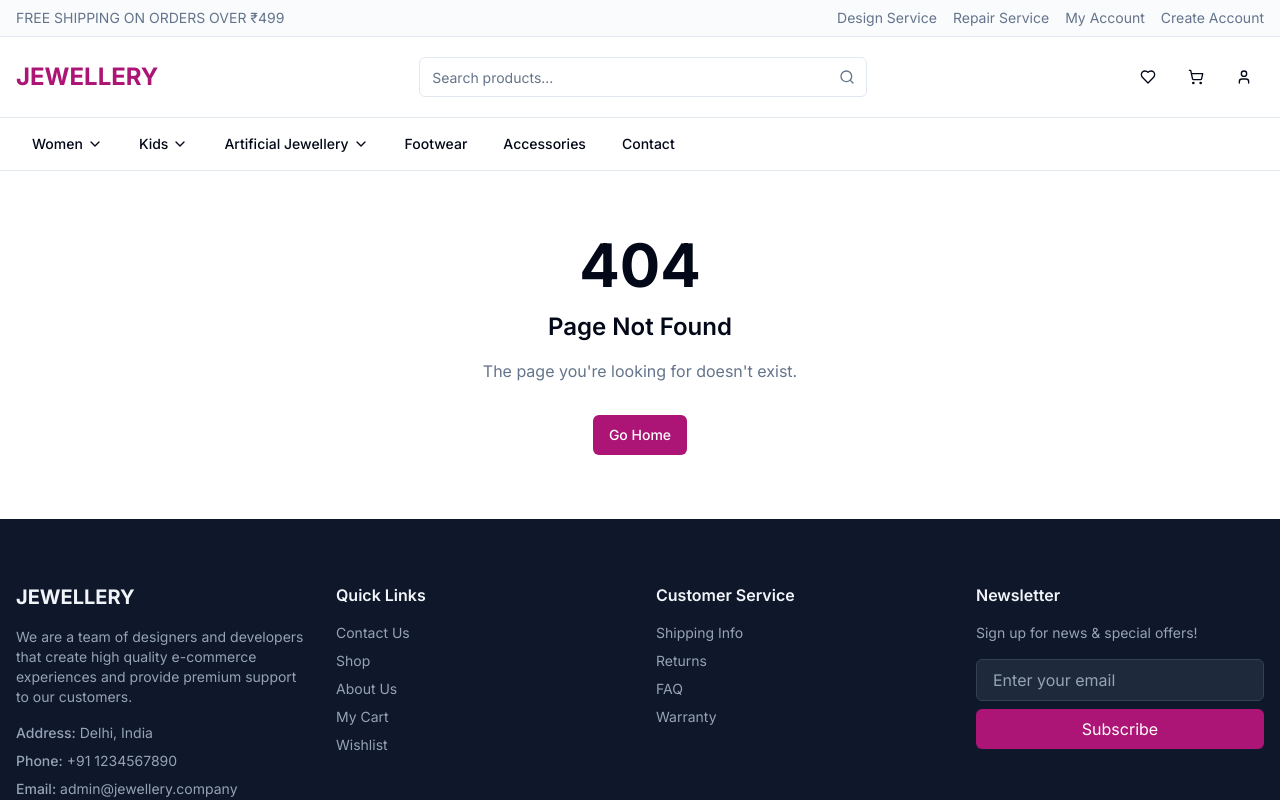
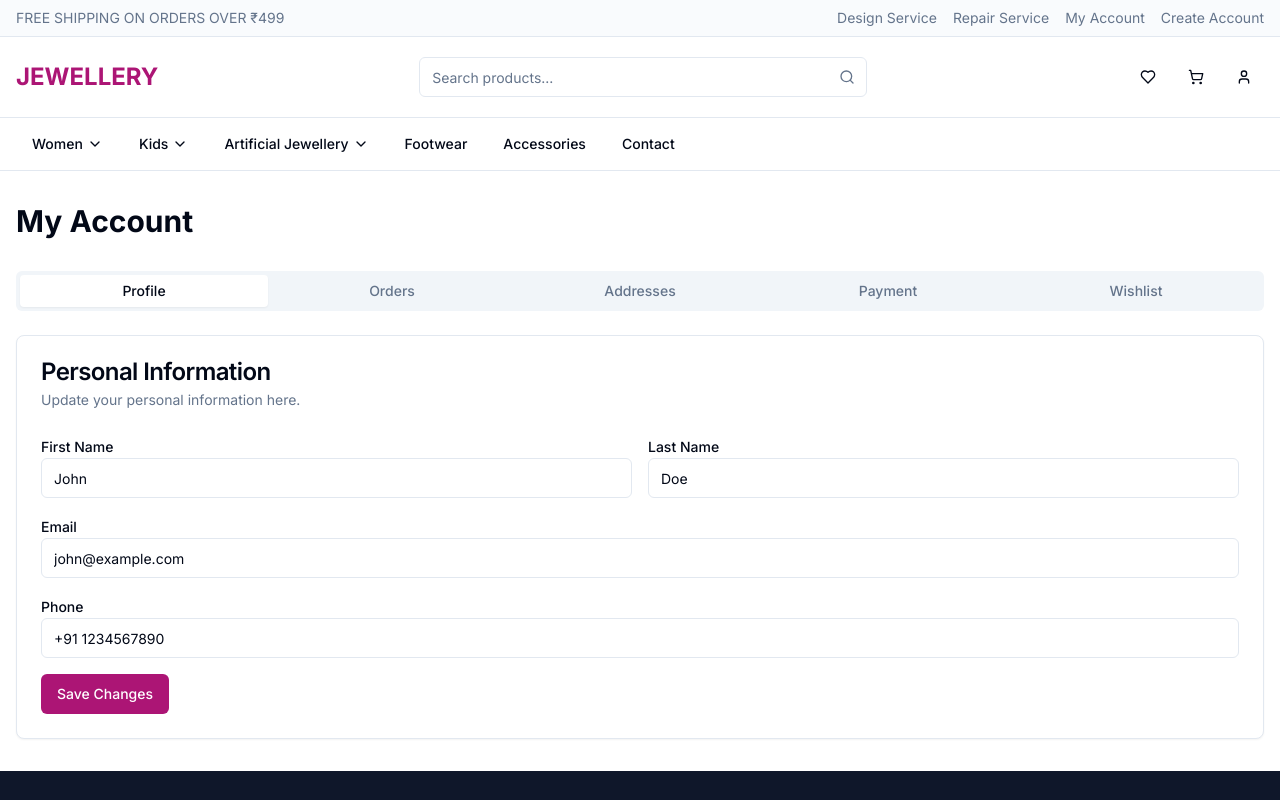
Before and after one commit to pras75299/Jewellery, a Next.js app: page /account in a window 1280 px wide. Before the commit this address had no page. Shown: the top 800 px of the page. Built offline with nearby package versions, Linux system fonts and the light colour scheme.

Commit message:
feat: add user account page for profile management

```diff
--- /dev/null
+++ b/app/account/page.tsx
@@ -0,0 +1,157 @@
+"use client";
+
+import { useState } from "react";
+import Header from "@/components/layout/Header";
+import Footer from "@/components/layout/Footer";
+import { Button } from "@/components/ui/button";
+import { Input } from "@/components/ui/input";
+import { Card, CardContent, CardDescription, CardHeader, CardTitle } from "@/components/ui/card";
+import { Label } from "@/components/ui/label";
+import { Tabs, TabsContent, TabsList, TabsTrigger } from "@/components/ui/tabs";
+import { User, ShoppingBag, Heart, MapPin, CreditCard } from "lucide-react";
+
+export default function AccountPage() {
+  const [activeTab, setActiveTab] = useState("profile");
+
+  return (
+    <div className="min-h-screen flex flex-col">
+      <Header />
+      <main className="flex-grow container mx-auto px-4 py-8">
+        <h1 className="text-3xl font-bold mb-8">My Account</h1>
+
+        <Tabs value={activeTab} onValueChange={setActiveTab} className="space-y-6">
+          <TabsList className="grid w-full grid-cols-5">
+            <TabsTrigger value="profile">Profile</TabsTrigger>
+            <TabsTrigger value="orders">Orders</TabsTrigger>
+            <TabsTrigger value="addresses">Addresses</TabsTrigger>
+            <TabsTrigger value="payment">Payment</TabsTrigger>
+            <TabsTrigger value="wishlist">Wishlist</TabsTrigger>
+          </TabsList>
+
+          <TabsContent value="profile">
+            <Card>
+              <CardHeader>
+                <CardTitle>Personal Information</CardTitle>
+                <CardDescription>
+                  Update your personal information here.
+                </CardDescription>
+              </CardHeader>
+              <CardContent className="space-y-4">
+                <div className="grid grid-cols-2 gap-4">
+                  <div>
+                    <Label htmlFor="firstName">First Name</Label>
+                    <Input id="firstName" defaultValue="John" />
+                  </div>
+                  <div>
+                    <Label htmlFor="lastName">Last Name</Label>
+                    <Input id="lastName" defaultValue="Doe" />
+                  </div>
+                </div>
+                <div>
+                  <Label htmlFor="email">Email</Label>
+                  <Input id="email" type="email" defaultValue="john@example.com" />
+                </div>
+                <div>
+                  <Label htmlFor="phone">Phone</Label>
+                  <Input id="phone" type="tel" defaultValue="+91 1234567890" />
+                </div>
+                <Button>Save Changes</Button>
+              </CardContent>
+            </Card>
+          </TabsContent>
+
+          <TabsContent value="orders">
+            <Card>
+              <CardHeader>
+                <CardTitle>Order History</CardTitle>
+                <CardDescription>
+                  View your recent orders and their status.
+                </CardDescription>
+              </CardHeader>
+              <CardContent>
+                <div className="space-y-4">
+                  <div className="border rounded-lg p-4">
+                    <div className="flex justify-between items-start mb-2">
+                      <div>
+                        <p className="font-semibold">Order #12345</p>
+                        <p className="text-sm text-muted-foreground">
+                          Placed on January 15, 2024
+                        </p>
+                      </div>
+                      <span className="px-3 py-1 bg-green-100 text-green-800 rounded-full text-sm">
+                        Delivered
+                      </span>
+                    </div>
+                    <p className="text-lg font-bold">₹5,500</p>
+                  </div>
+                </div>
+              </CardContent>
+            </Card>
+          </TabsContent>
+
+          <TabsContent value="addresses">
+            <Card>
+              <CardHeader>
+                <CardTitle>Saved Addresses</CardTitle>
+                <CardDescription>
+                  Manage your delivery addresses.
+                </CardDescription>
+              </CardHeader>
+              <CardContent className="space-y-4">
+                <div className="border rounded-lg p-4">
+                  <div className="flex justify-between items-start mb-2">
+                    <div>
+                      <p className="font-semibold">Home Address</p>
+                      <p className="text-sm text-muted-foreground">
+                        E-199 Kalka Ji, New Delhi, 110019
+                      </p>
+                    </div>
+                    <Button variant="outline" size="sm">
+                      Edit
+                    </Button>
+                  </div>
+                </div>
+                <Button variant="outline" className="w-full">
+                  Add New Address
+                </Button>
+              </CardContent>
+            </Card>
+          </TabsContent>
+
+          <TabsContent value="payment">
+            <Card>
+              <CardHeader>
+                <CardTitle>Payment Methods</CardTitle>
+                <CardDescription>
+                  Manage your saved payment methods.
+                </CardDescription>
+              </CardHeader>
+              <CardContent>
+                <p className="text-muted-foreground">
+                  No saved payment methods yet.
+                </p>
+              </CardContent>
+            </Card>
+          </TabsContent>
+
+          <TabsContent value="wishlist">
+            <Card>
+              <CardHeader>
+                <CardTitle>Wishlist</CardTitle>
+                <CardDescription>
+                  View and manage your wishlist items.
+                </CardDescription>
+              </CardHeader>
+              <CardContent>
+                <Button variant="outline" asChild>
+                  <a href="/wishlist">View Wishlist</a>
+                </Button>
+              </CardContent>
+            </Card>
+          </TabsContent>
+        </Tabs>
+      </main>
+      <Footer />
+    </div>
+  );
+}
```
